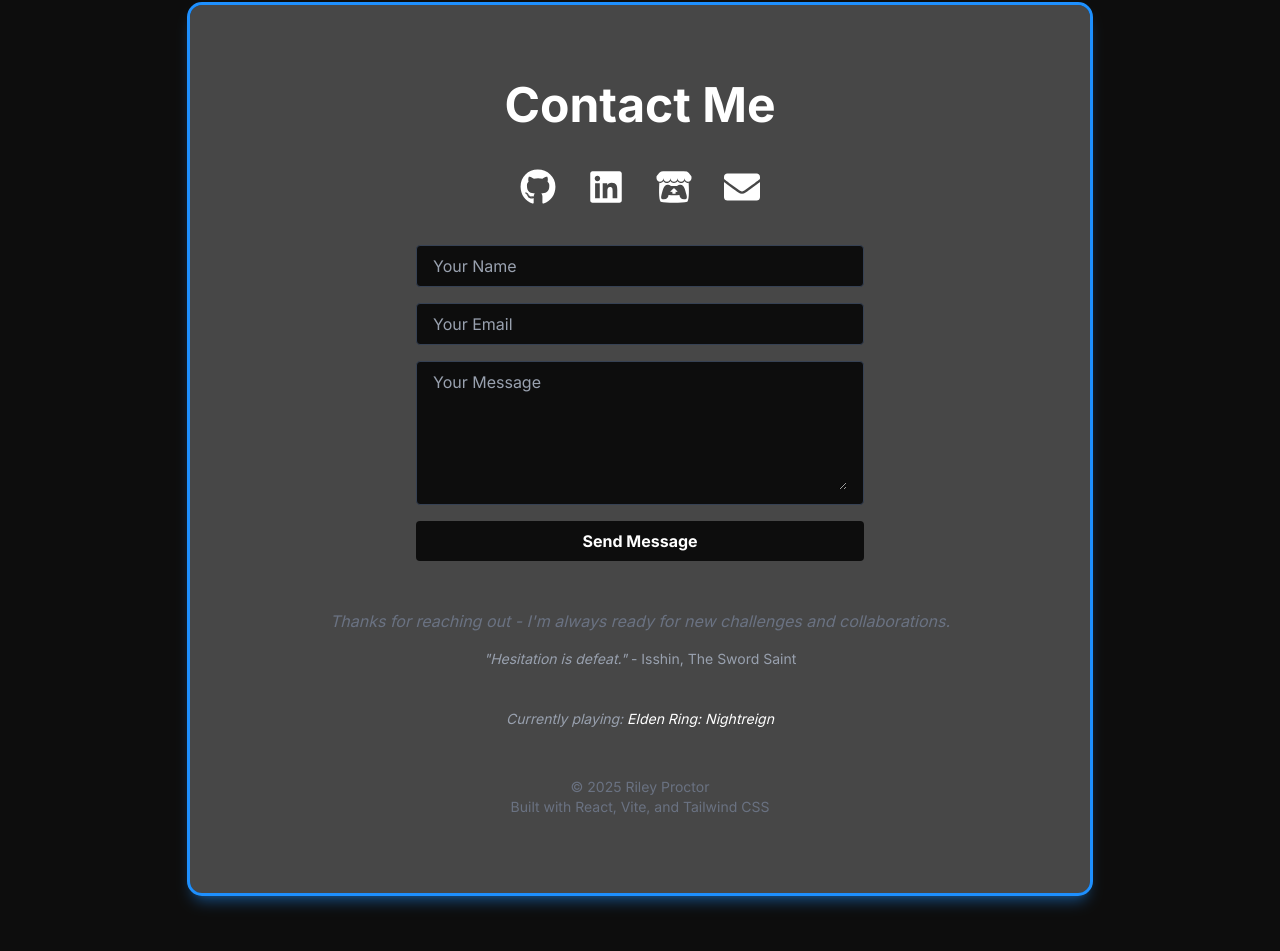
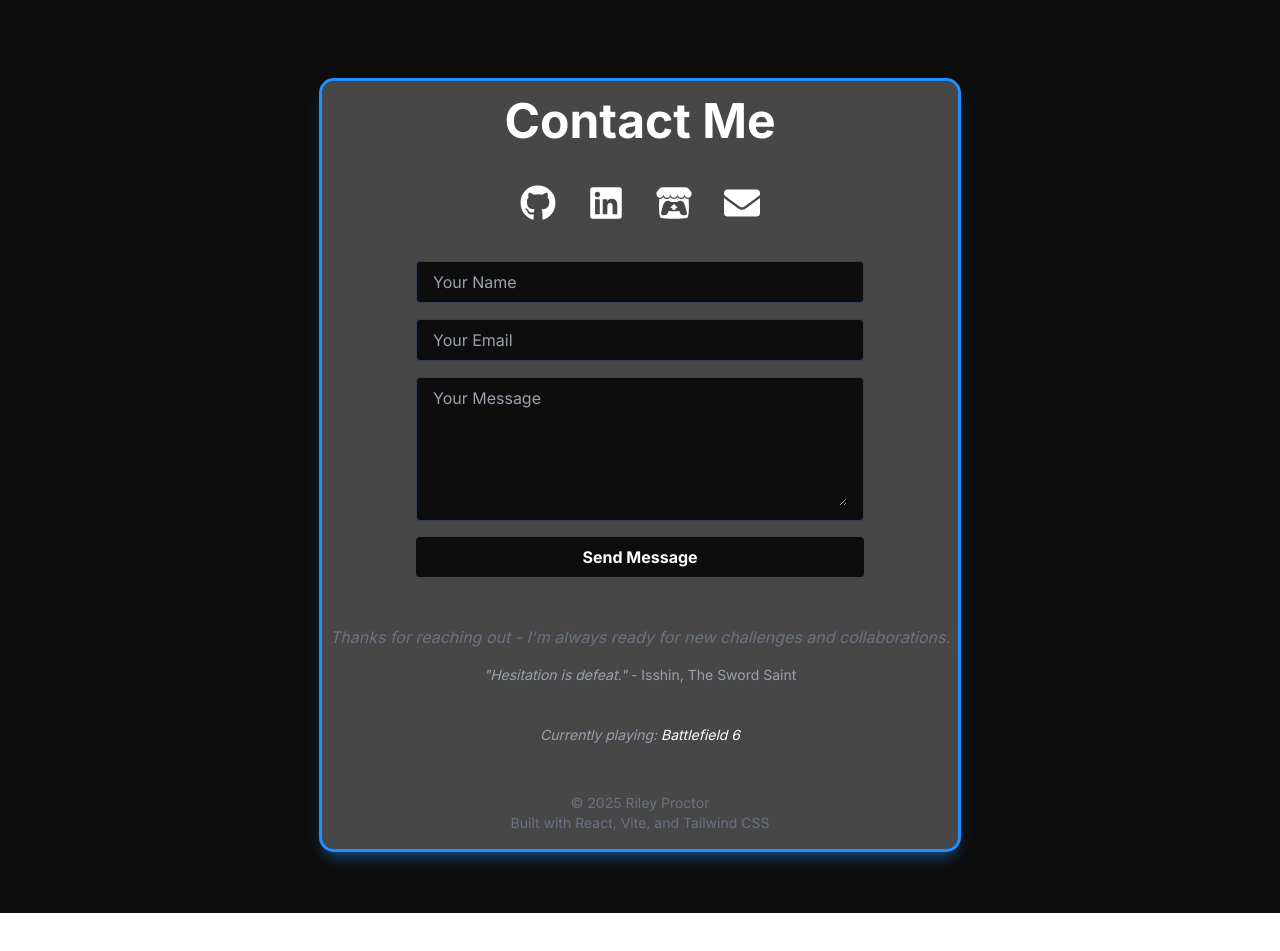
Before and after one commit to RProctor2006/RileyProctor-Portfolio, a React (Vite) app in the folder RileyProctor-PortfolioProject/: page / in a window 1280 px wide. Shown: the part 2683-3634 px from the top of the page. After the commit the page ends 3596 px from the top, so only its background shows below. Built offline with nearby package versions, Linux system fonts and the light colour scheme.

Commit message:
Contact Form Sm Update
Updated the contact form to actually look good on sm screens

```diff
--- a/RileyProctor-PortfolioProject/src/components/About.tsx
+++ b/RileyProctor-PortfolioProject/src/components/About.tsx
@@ -3,7 +3,7 @@
 const About = () => {
     return (
         <section id="about" className="min-h-[750px] max-w-4xl mb-14 mx-auto px-6 ">
-            <h2 className="text-4xl font-bold mb-8 dark:text-white">About Me</h2>
+            <h2 className="sm:text-2xl md:text-4xl font-bold mb-8 dark:text-white">About Me</h2>
             <div className="p-4 text-left">
                 <img
                     src="/images/Portrait.jpg"
--- a/RileyProctor-PortfolioProject/src/components/Contact.tsx
+++ b/RileyProctor-PortfolioProject/src/components/Contact.tsx
@@ -18,38 +18,39 @@ function Contact() {
     }
 
     return (
-        <section id="contact" className="bg-gray-900 shadow-lg shadow-lightacc2 outline-solid outline-lightacc2 rounded-xl dark:bg-darkbgsec dark:shadow-darkbglight/50  dark:outline-darkbglight text-white py-19 max-w-225 mx-auto h-fit text-center">
-            <h2 className="text-5xl font-bold mb-10 dark:text-white">Contact Me</h2>
+        <section id="contact" className="w-full flex justify-center pt-19 md:max-w-225 mx-auto h-fit text-center">
+            <div id="contact" className="sm:min-w-[45vh] bg-gray-900 shadow-lg shadow-lightacc2 outline-solid outline-lightacc2 rounded-xl dark:bg-darkbgsec dark:shadow-darkbglight/50  dark:outline-darkbglight text-white">
+                <h2 className="sm:mt-4 sm:text-3xl md:text-5xl font-bold mb-10 dark:text-white">Contact Me</h2>
 
                 {/* Social Icons */}
-            <div className="flex justify-center gap-8 mb-10">
-                <a href="https://github.com/RProctor2006" target="_blank" rel="noopener noreferrer" className="text-4xl dark:hover:text-darklight hover:text-lightacc1">
+                <div className="flex justify-center gap-8 mb-10 sm:text-3xl md:text-4xl">
+                    <a href="https://github.com/RProctor2006" target="_blank" rel="noopener noreferrer" className="dark:hover:text-darklight hover:text-lightacc1">
                         <FaGithub />
                     </a>
-                <a href="https://www.linkedin.com/in/riley-proctor-12b695254" target="_blank" rel="noopener noreferrer" className="text-4xl dark:hover:text-darklight hover:text-lightacc1">
+                    <a href="https://www.linkedin.com/in/riley-proctor-12b695254" target="_blank" rel="noopener noreferrer" className="dark:hover:text-darklight hover:text-lightacc1">
                         <FaLinkedin />
                     </a>
-                <a href="https://riley-proctor.itch.io" target="_blank" rel="noopener noreferrer" className="text-4xl dark:hover:text-darklight hover:text-lightacc1">
+                    <a href="https://riley-proctor.itch.io" target="_blank" rel="noopener noreferrer" className="dark:hover:text-darklight hover:text-lightacc1">
                         <FaItchIo />
                     </a>
-                <a href="mailto:rileypgames06@gmail.com" className="text-4xl dark:hover:text-darklight hover:text-lightacc1">
+                    <a href="mailto:rileypgames06@gmail.com" className="dark:hover:text-darklight hover:text-lightacc1">
                         <FaEnvelope />
                     </a>
                 </div>
 
                 {/* Contact Form */}
-            <form onSubmit={sendEmail} className="max-w-md mx-auto space-y-4 text-left">
+                <form onSubmit={sendEmail} className="max-w-md mx-auto space-y-4 text-left ">
 
-                <div className="w-full px-4 py-2 rounded bg-gray-800 dark:bg-darkbg border border-gray-700">
+                    <div className="sm:w-[40vh] mx-auto md:w-full px-4 py-2 rounded bg-gray-800 dark:bg-darkbg border border-gray-700">
                         <input name="from_name" placeholder="Your Name" className="w-full text-white bg-transparent outline-none caret-auto select-text placeholder-gray-400"></input>
                     </div>
-                <div className="w-full px-4 py-2 rounded bg-gray-800 dark:bg-darkbg border border-gray-700">
+                    <div className="sm:w-[40vh] mx-auto md:w-full px-4 py-2 rounded bg-gray-800 dark:bg-darkbg border border-gray-700">
                         <input name="from_email" placeholder="Your Email" className="w-full text-white bg-transparent outline-none caret-auto placeholder-gray-400"></input>
                     </div>
-                <div className="w-full px-4 py-2 rounded bg-gray-800 dark:bg-darkbg border border-gray-700 focus:outline-none focus:ring-blue-500 overflow-hidden">
+                    <div className="sm:w-[40vh] mx-auto md:w-full px-4 py-2 rounded bg-gray-800 dark:bg-darkbg border border-gray-700 focus:outline-none focus:ring-blue-500 overflow-hidden">
                         <textarea name="message" placeholder="Your Message" rows={5} className="w-full text-white placeholder-gray-400 bg-transparent outline-none caret-auto"></textarea>
                     </div>
-                <button type="submit" className="w-full bg-blue-600 hover:bg-lightbutton hover:text-black dark:bg-darkbg hover:bg-blue-700 dark:hover:bg-darklightsec dark:hover:text-white transition-colors text-white font-semibold py-2 px-4 rounded">
+                    <button type="submit" className="block sm:w-[40vh] mx-auto md:w-full bg-blue-600 hover:bg-lightbutton hover:text-black dark:bg-darkbg hover:bg-blue-700 dark:hover:bg-darklightsec dark:hover:text-white transition-colors text-white font-semibold py-2 px-4 rounded">
                         Send Message
                     </button>
                 </form>
@@ -57,24 +58,25 @@ function Contact() {
                 {/* Footer */}
                 {/* Sign Off & Quote */}
                 <div className="text-center mt-12 text-gray-500 ">
-                <p className="mb-4  italic">Thanks for reaching out - I'm always ready for new challenges and collaborations.</p>
-                <p className="text-sm text-gray-400">
+                    <p className="mb-4 px-2 italic">Thanks for reaching out - I'm always ready for new challenges and collaborations.</p>
+                    <p className="text-sm text-gray-400 px-2">
                         <span className="italic">"Hesitation is defeat."</span> - Isshin, The Sword Saint
                     </p>
                 </div>
 
                 {/* Now playing... */}
                 <div className="mt-10 text-sm text-gray-400">
-                <p className="italic">Currently playing: <span className="text-white font-medium">Elden Ring: Nightreign</span></p>
+                    <p className="italic">Currently playing: <span className="text-white font-medium">Battlefield 6</span></p>
                 </div>
 
                 {/* Built with and year */}
-            <footer className="mt-12 text-sm text-gray-500">
+                <footer className="mt-12 pb-4 text-sm text-gray-500">
                     <p>&copy; {new Date().getFullYear()} Riley Proctor</p>
                     <p>Built with React, Vite, and Tailwind CSS</p>
                 </footer>
+            </div>
+        </section>
 
-        </section>
     );
 };
 
--- a/RileyProctor-PortfolioProject/src/components/Projects.tsx
+++ b/RileyProctor-PortfolioProject/src/components/Projects.tsx
@@ -52,7 +52,7 @@ const myProjects = [
 const Projects = () => {
     return (
         <section id="projects" className=" max-w-6xl mx-auto px-6 pt-12 pb-20 lg:min-w-3/4 xl:min-w-3/5">
-            <h2 className="text-4xl font-bold mb-8 dark:text-white">Projects</h2>
+            <h2 className="sm:text-2xl md:text-4xl font-bold mb-8 dark:text-white">Projects</h2>
             {/* Project Carousel */}
             {window.innerWidth > 360 ? (
                 <section id="projects-carousel" className="px-4 md:px-12">
```
Lines whose indentation alone changed are shown as unchanged.
